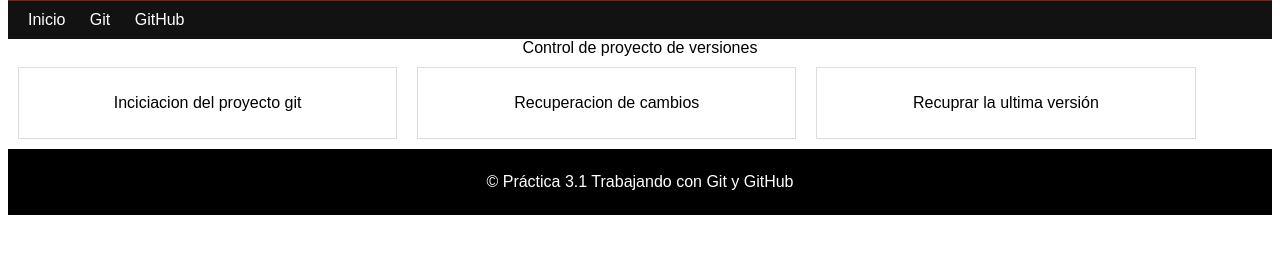
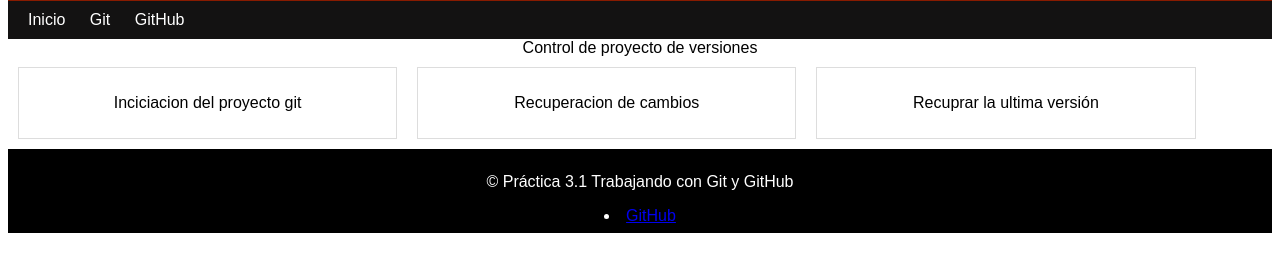
Before and after one commit to David-Fiteni/Proyecto-Web-dafife2627, a plain HTML site: page index.html in a window 1280 px wide. Shown: the part 99-370 px from the top of the page. Drawn offline with Linux system fonts and the light colour scheme.

Commit message:
añadido enlace a pageGithub.html

```diff
--- a/index.html
+++ b/index.html
@@ -35,6 +35,7 @@
     </main>
     <footer>
         <p>&copy Práctica 3.1 Trabajando con Git y GitHub</p>
+        <li><a href="./pageGithub.html">GitHub</a></li>
     </footer>
 </body>
 
```
